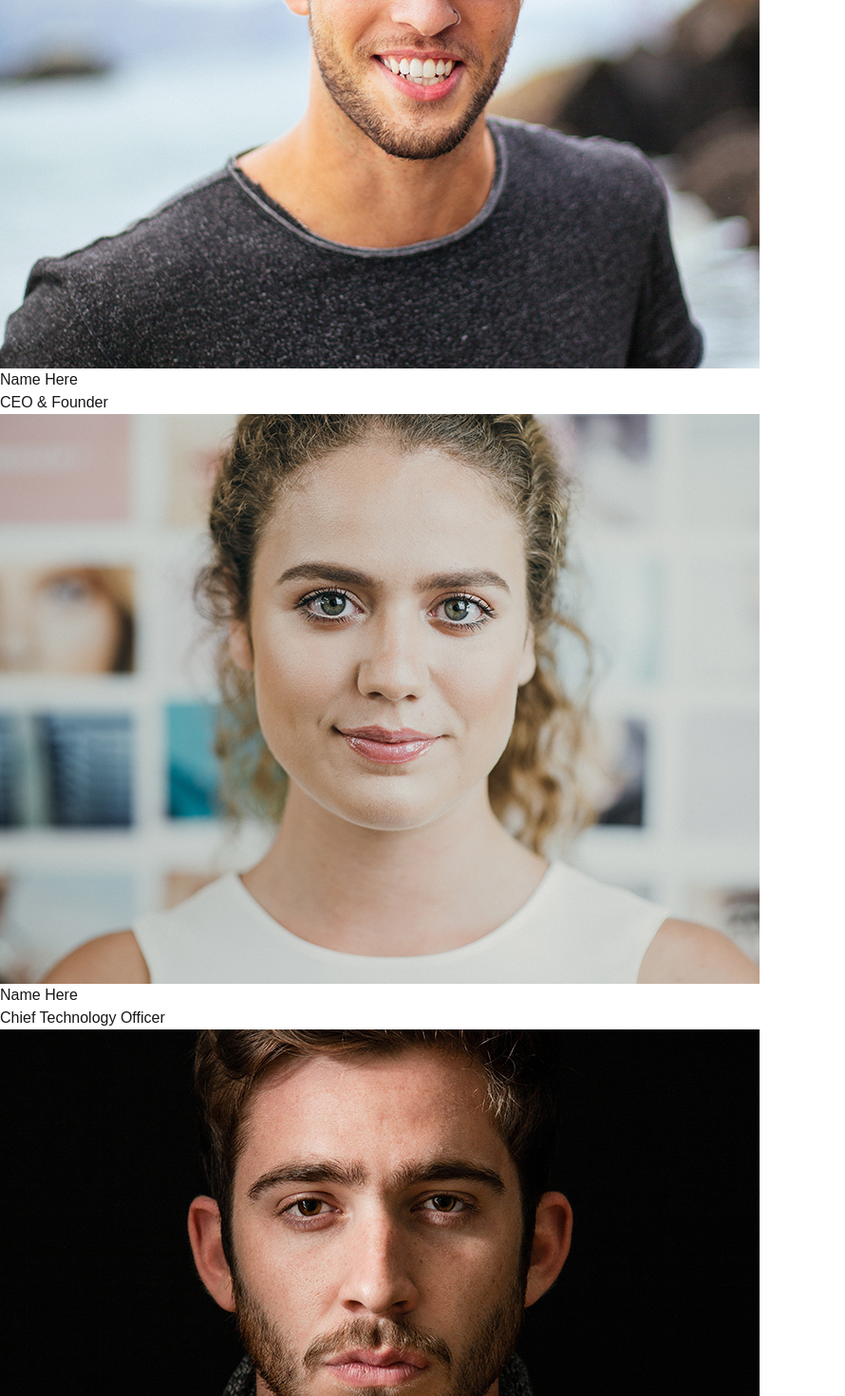
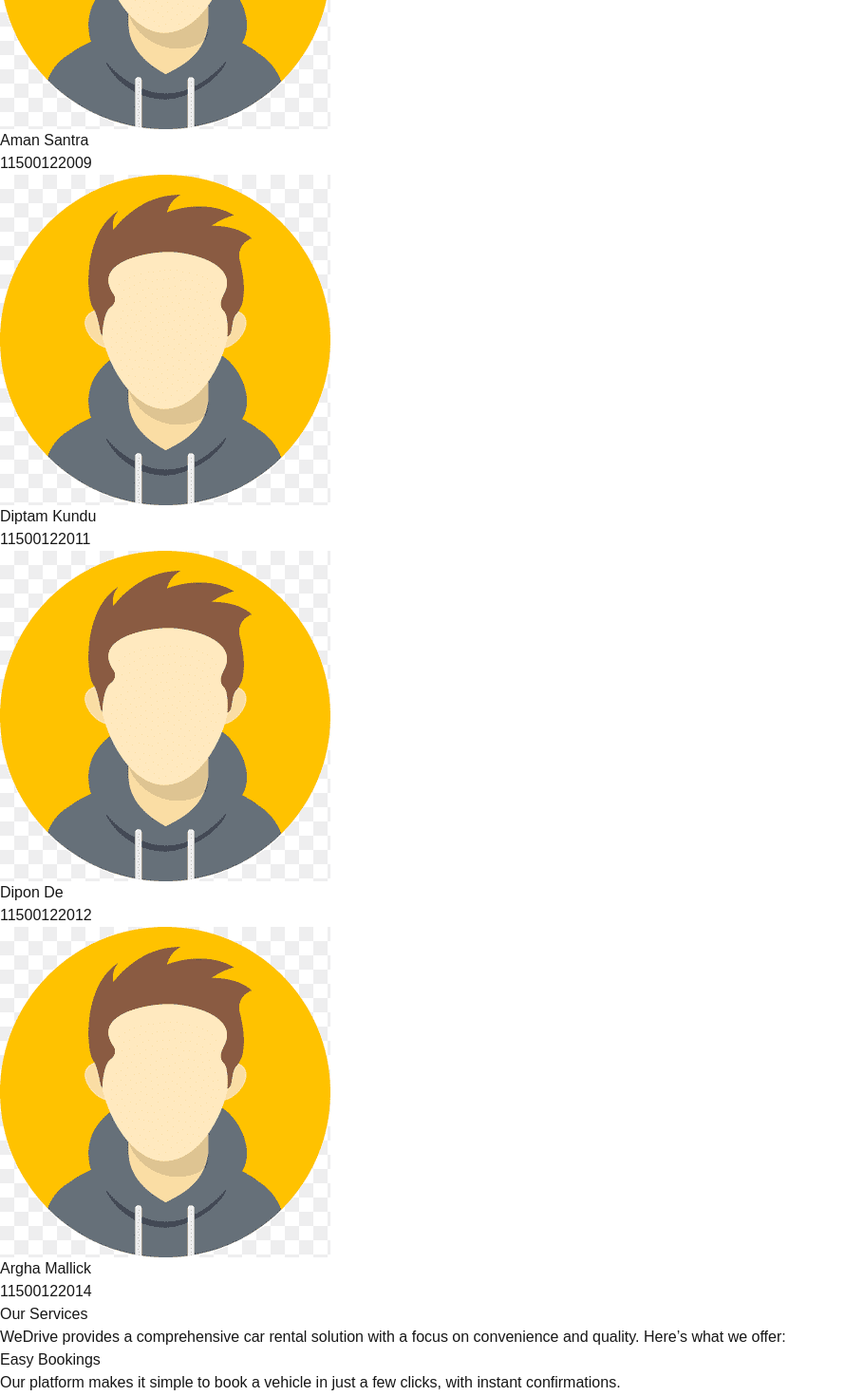
Before and after one commit to iamarghamallick/car-rental-software, a Next.js app: page /about in a window 1280 px wide. Shown: the part 620-2090 px from the top of the page at 95% size, without its empty margins (0-890 px from the left). Built offline with nearby package versions, Linux system fonts and the light colour scheme.

Commit message:
about page data

```diff
--- a/src/components/About.js
+++ b/src/components/About.js
@@ -61,19 +61,24 @@ const About = () => {
                         </p>
                         <div className="flex flex-col md:flex-row justify-center gap-6 md:gap-8">
                             <div className="bg-white p-6 rounded-lg shadow-md w-full md:w-1/3">
-                                <img src="/assets/all-images/ava-1.jpg" alt="Team Member 1" className="w-full h-48 object-cover rounded-t-lg mb-4" />
-                                <h3 className="text-2xl font-semibold mb-2">Name Here</h3>
-                                <p className="text-gray-700">CEO & Founder</p>
+                                <img src="/assets/all-images/avater.png" alt="Team Member 1" className="w-full h-48 object-cover rounded-t-lg mb-4" />
+                                <h3 className="text-2xl font-semibold mb-2">Aman Santra</h3>
+                                <p className="text-gray-700">11500122009</p>
                             </div>
                             <div className="bg-white p-6 rounded-lg shadow-md w-full md:w-1/3">
-                                <img src="/assets/all-images/ava-2.jpg" alt="Team Member 2" className="w-full h-48 object-cover rounded-t-lg mb-4" />
-                                <h3 className="text-2xl font-semibold mb-2">Name Here</h3>
-                                <p className="text-gray-700">Chief Technology Officer</p>
+                                <img src="/assets/all-images/avater.png" alt="Team Member 2" className="w-full h-48 object-cover rounded-t-lg mb-4" />
+                                <h3 className="text-2xl font-semibold mb-2">Diptam Kundu</h3>
+                                <p className="text-gray-700">11500122011</p>
                             </div>
                             <div className="bg-white p-6 rounded-lg shadow-md w-full md:w-1/3">
-                                <img src="/assets/all-images/ava-3.jpg" alt="Team Member 3" className="w-full h-48 object-cover rounded-t-lg mb-4" />
-                                <h3 className="text-2xl font-semibold mb-2">Name Here</h3>
-                                <p className="text-gray-700">Head of Customer Relations</p>
+                                <img src="/assets/all-images/avater.png" alt="Team Member 3" className="w-full h-48 object-cover rounded-t-lg mb-4" />
+                                <h3 className="text-2xl font-semibold mb-2">Dipon De</h3>
+                                <p className="text-gray-700">11500122012</p>
+                            </div>
+                            <div className="bg-white p-6 rounded-lg shadow-md w-full md:w-1/3">
+                                <img src="/assets/all-images/avater.png" alt="Team Member 2" className="w-full h-48 object-cover rounded-t-lg mb-4" />
+                                <h3 className="text-2xl font-semibold mb-2">Argha Mallick</h3>
+                                <p className="text-gray-700">11500122014</p>
                             </div>
                         </div>
                     </div>
```
Also changed, not shown: public/assets/all-images/avater.png (added).
